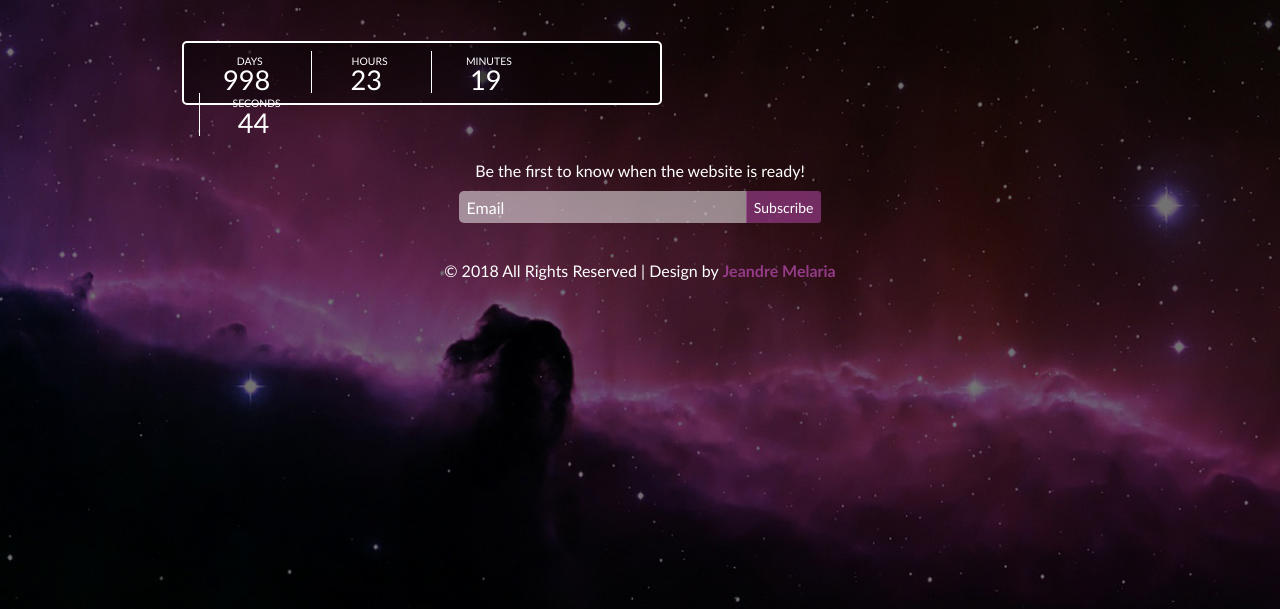
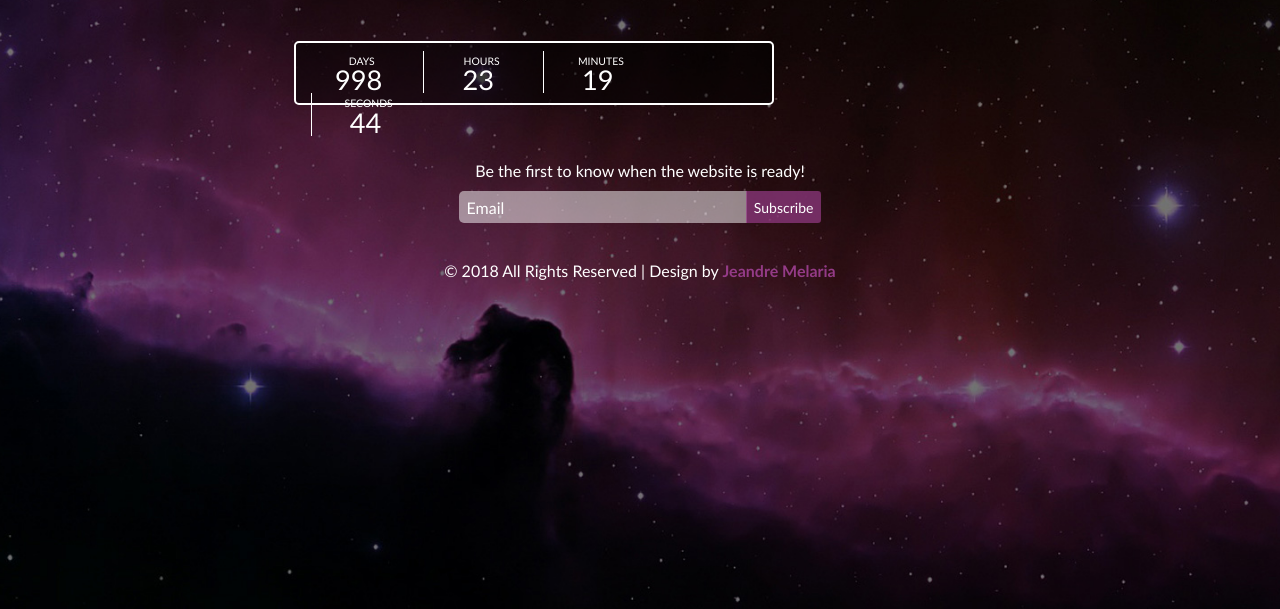
Before and after one commit to jeandremelaria/landing-page--coming-soon, a website: page src/index.html in a window 1280 px wide. Shown: the part 191-800 px from the top of the page. Drawn offline with nearby package versions, Linux system fonts and the light colour scheme; files that its build step writes are made by us from their sources; files whose address does not match are found by name.

Commit message:
Added  media query min-width: 930px

```diff
--- a/src/css/helpers/_mediaQueries.scss
+++ b/src/css/helpers/_mediaQueries.scss
@@ -378,6 +378,25 @@
     font-size: 1rem;
   }
 }
+
+/* ========================================== MIN-WIDTH 930 PX ========================================== */
+@media only screen and (min-width: 930px){
+  .countdownTimer   {
+    margin-left:7.5rem;
+  }
+}
+
+/* ========================================== MIN-WIDTH 1024 PX ========================================== */
+@media only screen and (min-width: 1024px){
+  .countdownTimer   {
+    margin-left:10rem;
+  }
+}
+
+
+
+
+
 
 
 
```
Also changed, not shown: build/css/main.css, src/css/main.css, 1 other file.
